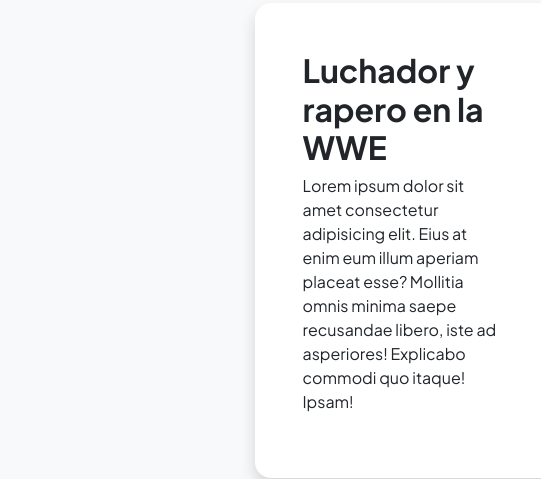
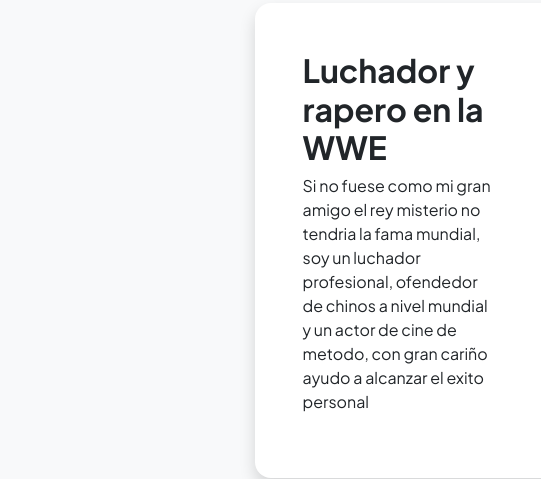
Before and after one commit to Willbye1803/mynigga, a plain HTML site: page projects.html in a window 1280 px wide. Shown: the part 736-1215 px from the top of the page, 0-541 px from the left. Drawn offline with nearby package versions, Linux system fonts and the light colour scheme.

Commit message:
mensaje2

```diff
--- a/projects.html
+++ b/projects.html
@@ -60,7 +60,7 @@
                                     <div class="d-flex align-items-center">
                                         <div class="p-5">
                                             <h2 class="fw-bolder">Luchador y rapero en la WWE</h2>
-                                            <p>Lorem ipsum dolor sit amet consectetur adipisicing elit. Eius at enim eum illum aperiam placeat esse? Mollitia omnis minima saepe recusandae libero, iste ad asperiores! Explicabo commodi quo itaque! Ipsam!</p>
+                                            <p> Si no fuese como mi gran amigo el rey misterio no tendria la fama mundial, soy un luchador profesional, ofendedor de chinos a nivel mundial y un actor de cine de metodo, con gran cariño ayudo a alcanzar el exito personal</p>
                                         </div>
                                         <img class="img-fluid" src="https://external-preview.redd.it/SaXCV_a9r0DVNCAIxLJyy3VQEdAa1kFMEQ7tZWrM6Qg.jpg?auto=webp&s=c3efb86a08912fdf5e145942f0f36454811a7dbc" alt="..." />
                                     </div>
```
